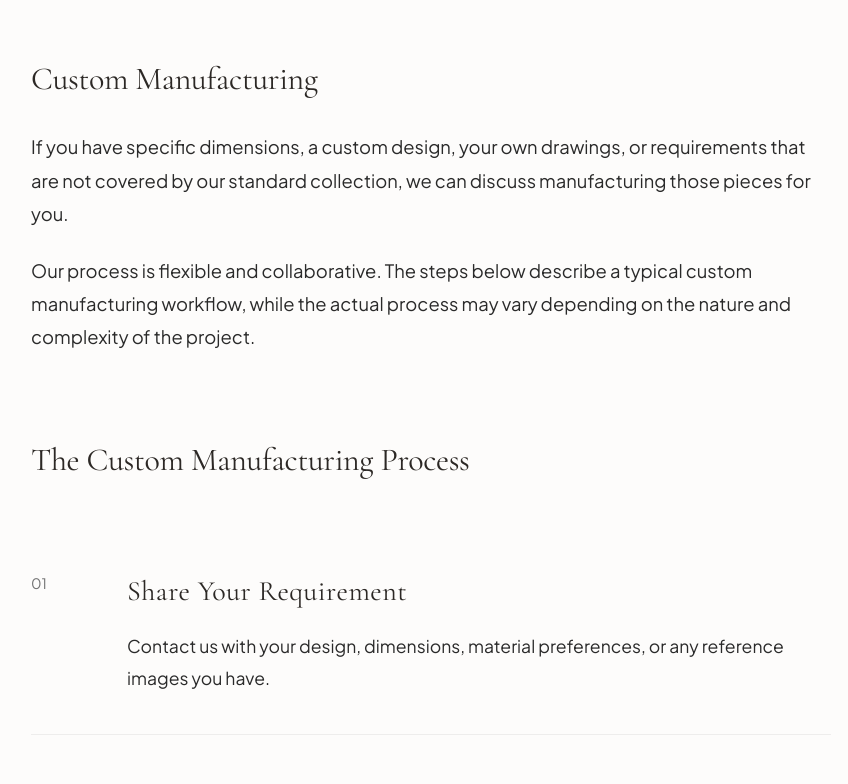
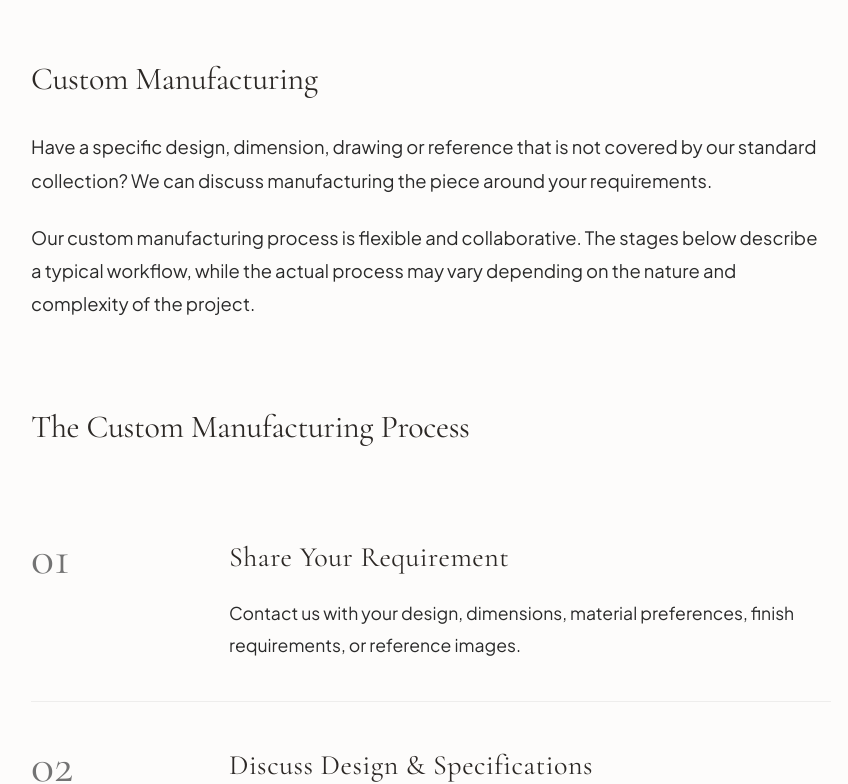
Before and after one commit to Raief445/unique-handicraft, a Next.js app: page /custom-manufacturing in a window 1280 px wide. Shown: the part 600-1384 px from the top of the page, without its empty margins (209-1057 px from the left). Built offline with nearby package versions, Linux system fonts and the light colour scheme; no server answers; the database is empty; a web font is replaced by a local one.

Commit message:
fix(custom-manufacturing): apply final phase 3c editorial polish

```diff
--- a/app/custom-manufacturing/custom.module.css
+++ b/app/custom-manufacturing/custom.module.css
@@ -109,11 +109,13 @@
 }
 
 .stepNumber {
-  font-family: var(--font-sans);
-  font-size: 0.9rem;
+  font-family: var(--font-serif);
+  font-size: 3rem;
+  font-weight: 300;
   color: var(--color-text-light);
-  min-width: 3rem;
-  margin-top: 0.2rem;
+  min-width: 150px;
+  flex-shrink: 0;
+  line-height: 1;
 }
 
 .stepContent h3 {
@@ -213,8 +215,9 @@
   }
 
   .stepNumber {
-    font-size: 0.9rem;
-    margin-top: 0;
+    font-size: 2.5rem;
+    margin-bottom: 0.5rem;
+    min-width: auto;
   }
 
   .stepContent h3 {
--- a/app/custom-manufacturing/page.tsx
+++ b/app/custom-manufacturing/page.tsx
@@ -7,12 +7,12 @@ export const metadata = {
 };
 
 const process = [
-  { step: "01", title: "Share Your Requirement", desc: "Contact us with your design, dimensions, material preferences, or any reference images you have." },
-  { step: "02", title: "Discuss Design & Specifications", desc: "Our team will review your requirement and discuss the specifications, feasibility, and available options." },
-  { step: "03", title: "Sample / Prototype", desc: "If required, we can produce a sample or prototype for your approval before proceeding to final production." },
-  { step: "04", title: "Approval", desc: "Once the sample or design is finalized, approval is provided before production begins." },
-  { step: "05", title: "Final Production", desc: "We proceed with manufacturing according to the approved specifications and agreed quantities." },
-  { step: "06", title: "Quality & Packaging", desc: "Products are checked for quality and prepared with appropriate packaging before dispatch." },
+  { step: "01", title: "Share Your Requirement", desc: "Contact us with your design, dimensions, material preferences, finish requirements, or reference images." },
+  { step: "02", title: "Discuss Design & Specifications", desc: "We review the requirement with you and discuss the specifications, feasibility, materials and finish options." },
+  { step: "03", title: "Sample / Prototype", desc: "If required, a sample or prototype can be developed for review before moving into final production." },
+  { step: "04", title: "Approval", desc: "Once the design or sample is approved, we confirm the specifications and proceed with the agreed production plan." },
+  { step: "05", title: "Final Production", desc: "We manufacture the approved pieces according to the agreed specifications and quantities." },
+  { step: "06", title: "Quality & Packaging", desc: "Finished pieces are checked for construction and finish, then packaged appropriately for dispatch." },
   { step: "07", title: "Dispatch", desc: "Products are dispatched according to the agreed timeline and delivery arrangements." },
 ];
 
@@ -23,7 +23,7 @@ export default function CustomManufacturingPage() {
         <div className={`container ${styles.heroContent}`}>
           <div className={styles.eyebrow}>CUSTOM MANUFACTURING</div>
           <h1>Have Your Own Design or Requirement?</h1>
-          <p>We manufacture furniture and handicraft products around your specific dimensions, designs and requirements.</p>
+          <p>We manufacture furniture and handicraft products around your specific designs, dimensions and requirements.</p>
           <Link href="/contact" className={styles.heroCta}>REQUEST CUSTOM MANUFACTURING</Link>
         </div>
       </div>
@@ -33,10 +33,10 @@ export default function CustomManufacturingPage() {
           <h2>Custom Manufacturing</h2>
           <div className={styles.introContent}>
             <p>
-              If you have specific dimensions, a custom design, your own drawings, or requirements that are not covered by our standard collection, we can discuss manufacturing those pieces for you.
+              Have a specific design, dimension, drawing or reference that is not covered by our standard collection? We can discuss manufacturing the piece around your requirements.
             </p>
             <p>
-              Our process is flexible and collaborative. The steps below describe a typical custom manufacturing workflow, while the actual process may vary depending on the nature and complexity of the project.
+              Our custom manufacturing process is flexible and collaborative. The stages below describe a typical workflow, while the actual process may vary depending on the nature and complexity of the project.
             </p>
           </div>
         </section>
@@ -70,7 +70,7 @@ export default function CustomManufacturingPage() {
         <section className={styles.ctaSection}>
           <h2>Ready to Discuss Your Requirement?</h2>
           <p>
-            Send us your requirement, reference images, or design files. We'll review the details and discuss the next steps with you.
+            Send us your requirement, reference images or design files. Our team will review the details and discuss the next steps with you.
           </p>
           <div className={styles.ctaActions}>
             <Link href="/contact" className="btn-primary">CONTACT US NOW</Link>
```
